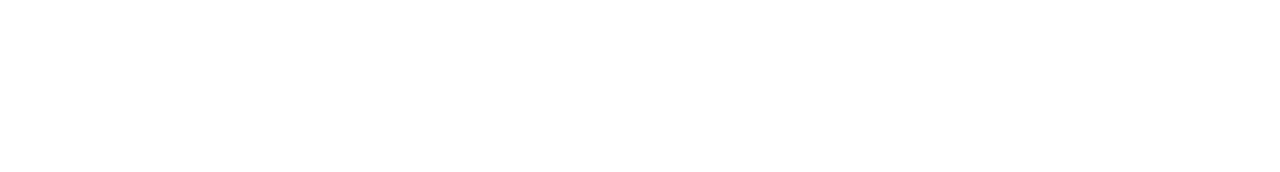
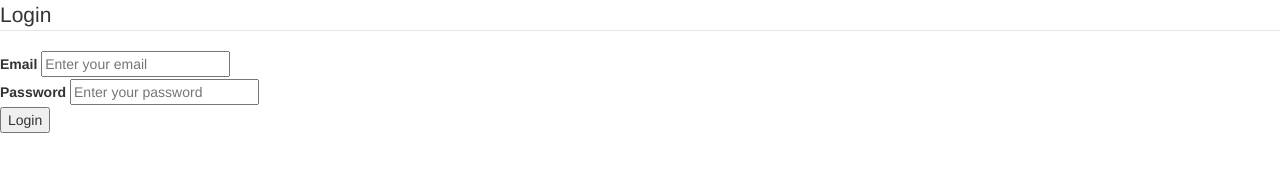
Before and after one commit to Calum-Campbell/corporate-giving, a website: page public/index.html in a window 1280 px wide. Drawn offline with nearby package versions, Linux system fonts and the light colour scheme; some packages are replaced by stand-ins of ours; a script that the page names is missing.

```diff
--- a/public/index.html
+++ b/public/index.html
@@ -33,10 +33,27 @@
   <script src="https://maxcdn.bootstrapcdn.com/bootstrap/3.3.6/js/bootstrap.min.js" integrity="sha384-0mSbJDEHialfmuBBQP6A4Qrprq5OVfW37PRR3j5ELqxss1yVqOtnepnHVP9aJ7xS" crossorigin="anonymous"></script>
 
   <!-- Stylesheets -->
-  <!-- <link rel="stylesheet" href="bower_components/bootstrap/dist/css/bootstrap.min.css"> -->
   <link rel="stylesheet" href="./css/style.css">
 </head>
 
 <body>
-</body>
+<!-- Login form -->
+<section>
+      <form  role="form" name="users.loginForm" ng-submit="users.login()">
+        <legend>Login</legend>
+
+        <div >
+          <label for="email">Email</label>
+          <input type="text" name="email" placeholder="Enter your email" ng-model="users.user.email" required>
+        </div>
+
+        <div>
+          <label for="password">Password</label>
+          <input type="password" name="password" placeholder="Enter your password" ng-model="users.user.password" required>
+        </div>
+        <div>
+          <button type="submit" class="pure-button pure-button-primary">Login</button>
+        </div>
+      </form>
+</section></body>
 </html>
```
Also changed, not shown: package.json (+12 -3 lines).
